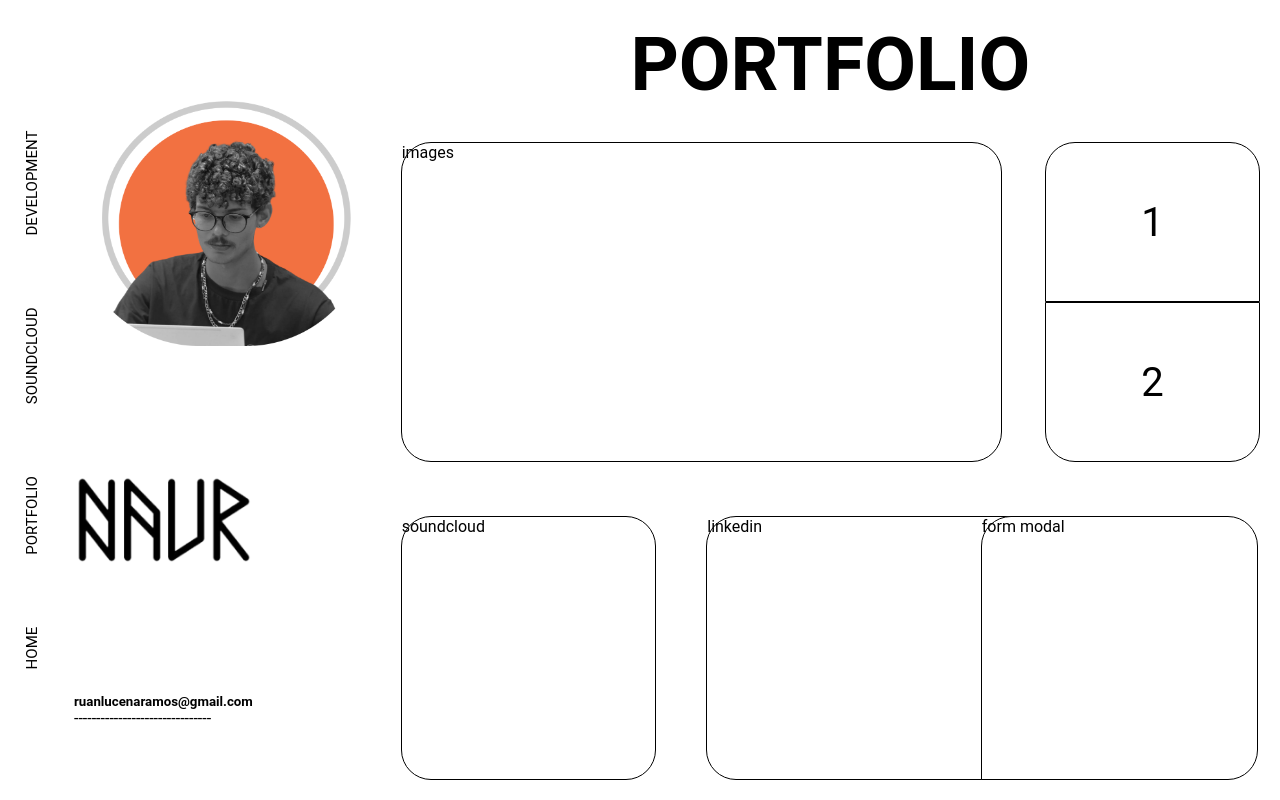
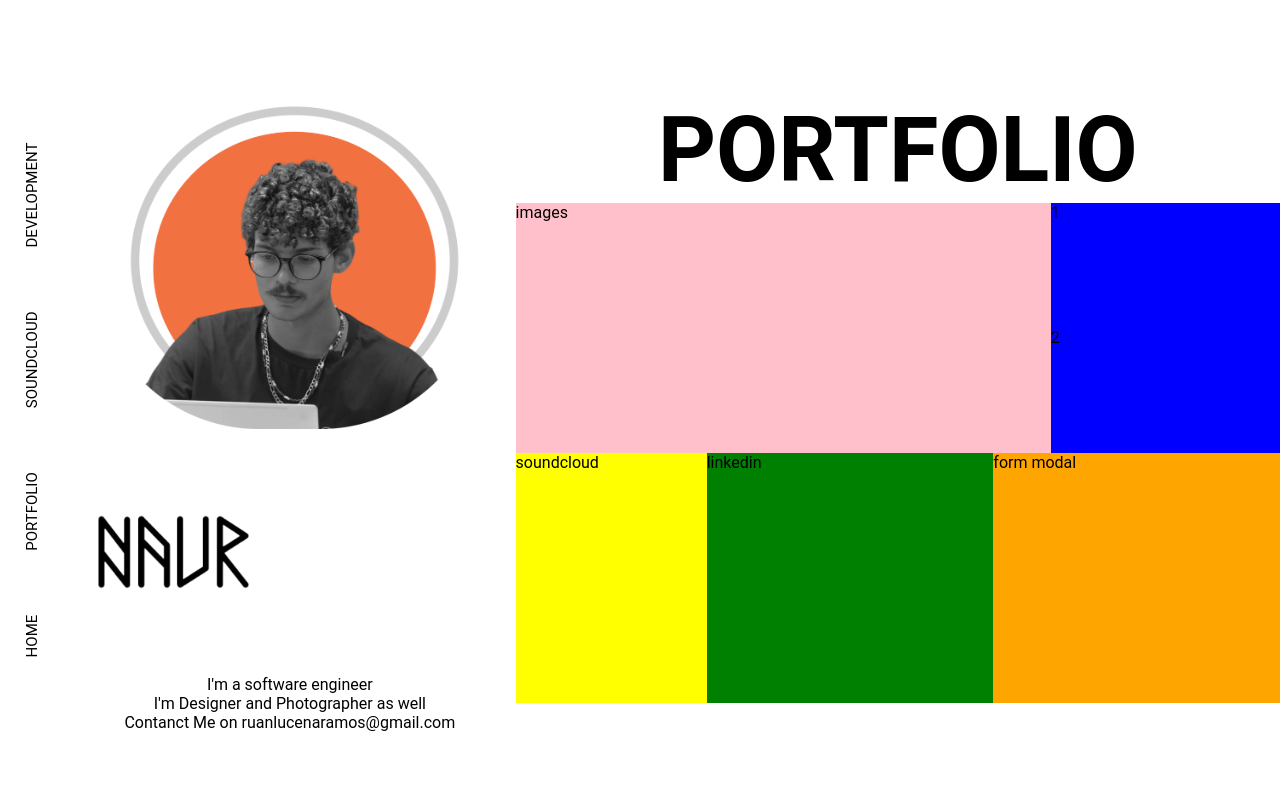
Before and after one commit to SrLuc/portfolio, a React (Vite) app: page / in a window 1280 px wide. Built offline with nearby package versions, Linux system fonts and the light colour scheme.

Commit message:
:lipstick: feat: Estilização do layout da Home Page

```diff
--- a/src/Components/Card.tsx
+++ b/src/Components/Card.tsx
@@ -1,35 +1,49 @@
 import styled from "styled-components";
 import Me from "../assets/Me.png";
 import NAUR from "../assets/NAUR.png";
+import { device } from "../Library/deviceSizes";
 
 const StyledCard = styled.div`
   display: flex;
   flex-direction: column;
-  justify-content: space-around;
+  justify-content: space-evenly;
   width: 35%;
-  height: 100vh;
-  padding: 10px;
+  height: 100%;
+  margin: 20px;
 
   div {
+    text-align: center;
     img {
-      width: 100%;
-      object-fit: cover;
+      width: 95%;
     }
   }
 
-  section {
-    @media (max-width: 768px) {
-      display:flex;
-      justify-content: center;
-    }
+  span {
+    padding: 10px;
+
     img {
-      width: 60%;
-      object-fit: cover;
+      width: 40%;
     }
   }
 
-  @media (max-width: 768px) {
-    width: 100%;
+  @media ${device.tablet} {
+    width: 85%;
+    text-align: center;
+    img {
+      width: 100%;
+    }
+
+    span {
+      text-align: center;
+      img {
+        width: 30%;
+      }
+    }
+  }
+
+  @media ${device.mobile} {
+    width: 85%;
+    text-align: center;
   }
 `;
 
@@ -41,12 +55,13 @@ const Card = ({}: CardProps) => {
       <div>
         <img src={Me} alt="Me" />
       </div>
-      <section>
-        <img src={NAUR} alt="" />
-      </section>
+      <span>
+        <img src={NAUR} alt="NAUR" />
+      </span>
       <div>
-        <h5>ruanlucenaramos@gmail.com</h5>
-        <p>-------------------------------</p>
+        <p>I'm a software engineer</p>
+        <p>I'm Designer and Photographer as well</p>
+        <p>Contanct Me on ruanlucenaramos@gmail.com</p>
       </div>
     </StyledCard>
   );
--- a/src/Components/Nav.tsx
+++ b/src/Components/Nav.tsx
@@ -6,10 +6,12 @@ const StyledNav = styled.nav`
   display: flex;
   justify-content: center;
   align-items: center;
+
   ul {
     display: flex;
-    gap: 4.5rem;
+    gap: 4rem;
     list-style: none;
+
   }
 
   li {
@@ -23,7 +25,7 @@ const StyledNav = styled.nav`
     }
   }
 
-  @media (max-width: 768px) {
+  @media (max-width: 900px) {
     display: none;
   }
 `;
--- a/src/Layout/Container.tsx
+++ b/src/Layout/Container.tsx
@@ -1,9 +1,18 @@
 import styled from "styled-components";
+import { device } from "../Library/deviceSizes";
 
 const StyledContainer = styled.div`
   display: flex;
+  align-items: center;
+  justify-content: space-around;
+  width: 100%;
+  height: 100vh;
 
-  @media (max-width: 768px) {
+  @media ${device.tablet} {
+    flex-direction: column;
+  }
+
+  @media ${device.mobile} {
     flex-direction: column;
   }
 `;
--- a/src/Layout/Main.tsx
+++ b/src/Layout/Main.tsx
@@ -1,100 +1,135 @@
 import styled from "styled-components";
+import { device } from "../Library/deviceSizes";
 
 const MainContainer = styled.section`
-  width: 100%;
   display: flex;
-  flex-wrap: wrap;
   flex-direction: column;
-  justify-content: space-between;
-  align-items: center;
-  padding: 20px;
+  width: 65%;
 
   header {
-    width: 100%;
     display: flex;
     justify-content: center;
     align-items: center;
 
-    h1 {
-      font-size: 75px;
+    @media ${device.desktop} {
+      font-size: 60px;
+    }
+
+    @media ${device.tablet} {
+      font-size: 40px;
+    }
+
+    @media ${device.mobile} {
+      font-size: 35px;
     }
   }
 
-  article {
+  main {
     display: flex;
-    justify-content: space-between;
-    align-items: center;
+    flex-wrap: wrap;
     width: 100%;
-    gap: 30px;
-    margin-bottom: 20px;
 
     div {
+      background-color: pink;
       width: 70%;
-      height: 40vh;
-      border: 1px solid black;
-      border-radius: 30px;
+      height: 250px;
+
+      @media ${device.tablet} {
+        width: 100%;
+      }
     }
 
     aside {
-      width: 25%;
-      height: 40vh;
+      display: flex;
+      flex-direction: column;
+      width: 30%;
 
       span {
-        width: 100%;
+        background-color: blue;
         height: 50%;
-        display: flex;
-        justify-content: center;
-        align-items: center;
-        font-size: 40px;
-        border: 1px solid black;
-        border-radius: 30px 30px 0 0;
       }
+    }
 
-      div {
-        width: 100%;
-        height: 50%;
-        display: flex;
-        justify-content: center;
-        align-items: center;
-        font-size: 40px;
-        border: 1px solid black;
-        border-radius: 0 0 30px 30px;
+    article {
+      background-color: yellow;
+      width: 25%;
+      height: 250px;
+    }
+
+    section {
+      width: 75%;
+      display: flex;
+      height: 250px;
+
+      nav {
+        width: 50%;
+        background-color: green;
+      }
+      form {
+        width: 50%;
+        background-color: orange;
       }
     }
   }
 
-  footer {
+  @media ${device.tablet} {
     width: 100%;
-    gap: 50px;
-    height: 33vh;
-    display: flex;
-    justify-content: space-around;
 
-    span {
-      width: 30%;
-      border: 1px solid black;
-      border-radius: 30px;
-    }
-
-    section {
-      width: 65%;
-      display: flex;
-
+    main {
+      //pictures
       div {
-        width: 55%;
-        border: 1px solid black;
-        border-radius: 30px 0 0 30px;
+        width: 100%;
       }
 
-      form {
-        width: 50%;
-        border: 1px solid black;
-        border-radius: 30px 30px 30px 0;
-        margin-left: -30px; /* Remove a lacuna entre a borda da div e do form */
-        background-color: white;
+      //gituhub
+      aside {
+        width: 40%;
+        order: 3;
+      }
+
+      //soundcloud
+      article {
+        width: 60%;
+        order: 2;
+      }
+
+      //linkedin
+      section {
+        width: 100%;
+        order: 4;
       }
     }
   }
+
+  @media ${device.mobile} {
+    width: 100%;
+
+    main {
+      //pictures
+      div {
+        width: 100%;
+      }
+
+      //gituhub
+      aside {
+        width: 40%;
+        order: 3;
+      }
+
+      //soundcloud
+      article {
+        width: 60%;
+        order: 2;
+      }
+
+      //linkedin
+      section {
+        width: 100%;
+        order: 4;
+      }
+    }
+  }
+
 `;
 
 interface MainProps {}
@@ -105,20 +140,18 @@ const Main = ({}: MainProps) => {
       <header>
         <h1>PORTFOLIO</h1>
       </header>
-      <article>
+      <main>
         <div>images</div>
         <aside>
           <span>1</span>
-          <div>2</div>
+          <span>2</span>
         </aside>
-      </article>
-      <footer>
-        <span>soundcloud</span>
+        <article>soundcloud</article>
         <section>
-          <div>linkedin</div>
+          <nav>linkedin</nav>
           <form>form modal</form>
         </section>
-      </footer>
+      </main>
     </MainContainer>
   );
 };
--- /dev/null
+++ b/src/Library/deviceSizes.ts
@@ -0,0 +1,11 @@
+export const deviceSizes = {
+  mobile: '480px',
+  tablet: '768px',
+  desktop: '1024px',
+};
+
+export const device = {
+  mobile: `(max-width: ${deviceSizes.mobile})`,
+  tablet: `(min-width: calc(${deviceSizes.mobile} + 1px)) and (max-width: ${deviceSizes.tablet})`,
+  desktop: `(min-width: calc(${deviceSizes.tablet} + 1px))`,
+};
```
